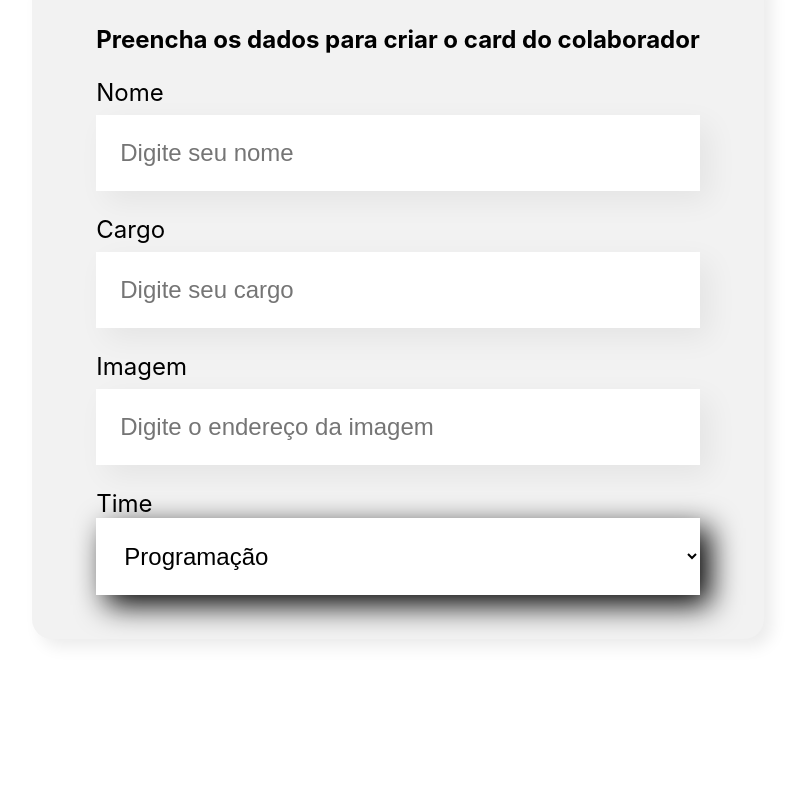
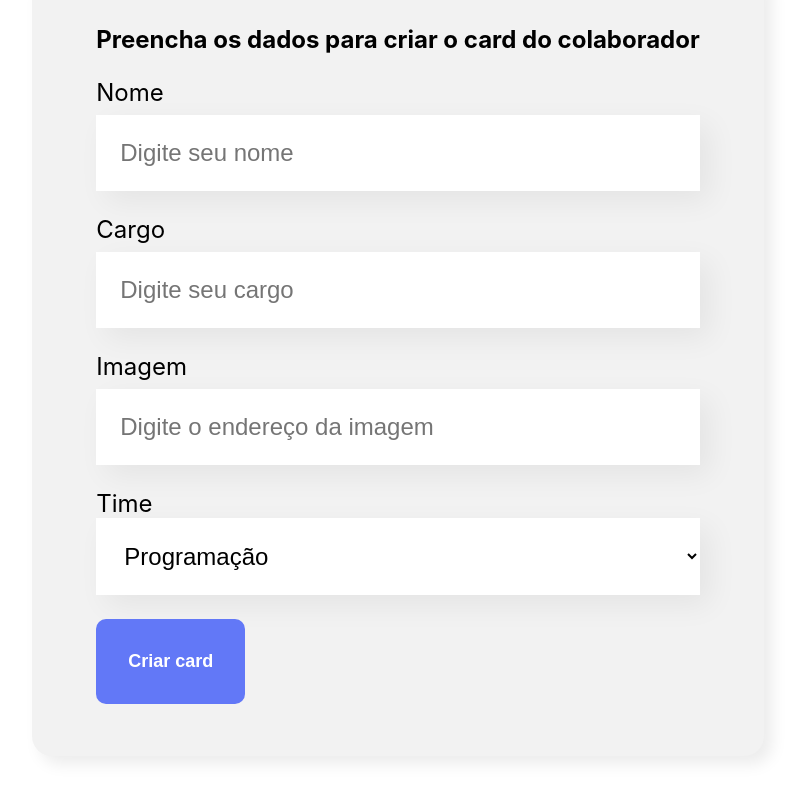
Before and after one commit to danilo1205/organo, a React (Create React App) app: page / in a window 1280 px wide. Shown: the part 609-1409 px from the top of the page, without its empty margins (242-1042 px from the left). Before the commit the page ends 1328 px from the top, so only its background shows below. Built offline with nearby package versions, Linux system fonts and the light colour scheme.

Commit message:
finalização do botao

```diff
--- a/src/componentes/Botao/Botao.css
+++ b/src/componentes/Botao/Botao.css
@@ -0,0 +1,15 @@
+.botao {
+    background-color: #6278f7;
+    border-radius: 10px;
+    font-weight: 700;
+    font-size: 18px;
+    padding: 32px;
+    border: none;
+    cursor: pointer;
+    color: #FFF;
+    margin: 16px 0;
+}
+
+.botao:hover {
+    color: #95FFD4
+}
--- a/src/componentes/Botao/index.js
+++ b/src/componentes/Botao/index.js
@@ -1,7 +1,7 @@
 import './Botao.css'
 
-const Botao = () => {
-
+const Botao = (props) => {
+    return (<button className='botao'>{props.children}</button>)
 }
 
 export default Botao
--- a/src/componentes/Formulario/index.js
+++ b/src/componentes/Formulario/index.js
@@ -22,7 +22,9 @@ const Formulario = () =>{
                 <CampoTexto label="Cargo" placeholder ="Digite seu cargo"/>
                 <CampoTexto label="Imagem" placeholder ="Digite o endereço da imagem"/>
                 <ListaSuspensa label="Time" itens = {times}/>
-                <Botao/>
+                <Botao>
+                    Criar card
+                </Botao>
             </form>
         </section>
     )
--- a/src/componentes/ListaSuspensa/ListaSuspensa.css
+++ b/src/componentes/ListaSuspensa/ListaSuspensa.css
@@ -1,6 +1,6 @@
 .lista-suspensa select {
     background-color: #FFF;
-    box-shadow: 10px 10px 30px rgba(0, 0, 0.06);
+    box-shadow: 10px 10px 30px rgba(0, 0, 0, 0.06);
     width: 100%;
     border: none;
     font-size: 24px;
@@ -11,4 +11,5 @@
     display: block;
     margin-bottom: 8px;
     font-size: 24px;
+
 }
```
